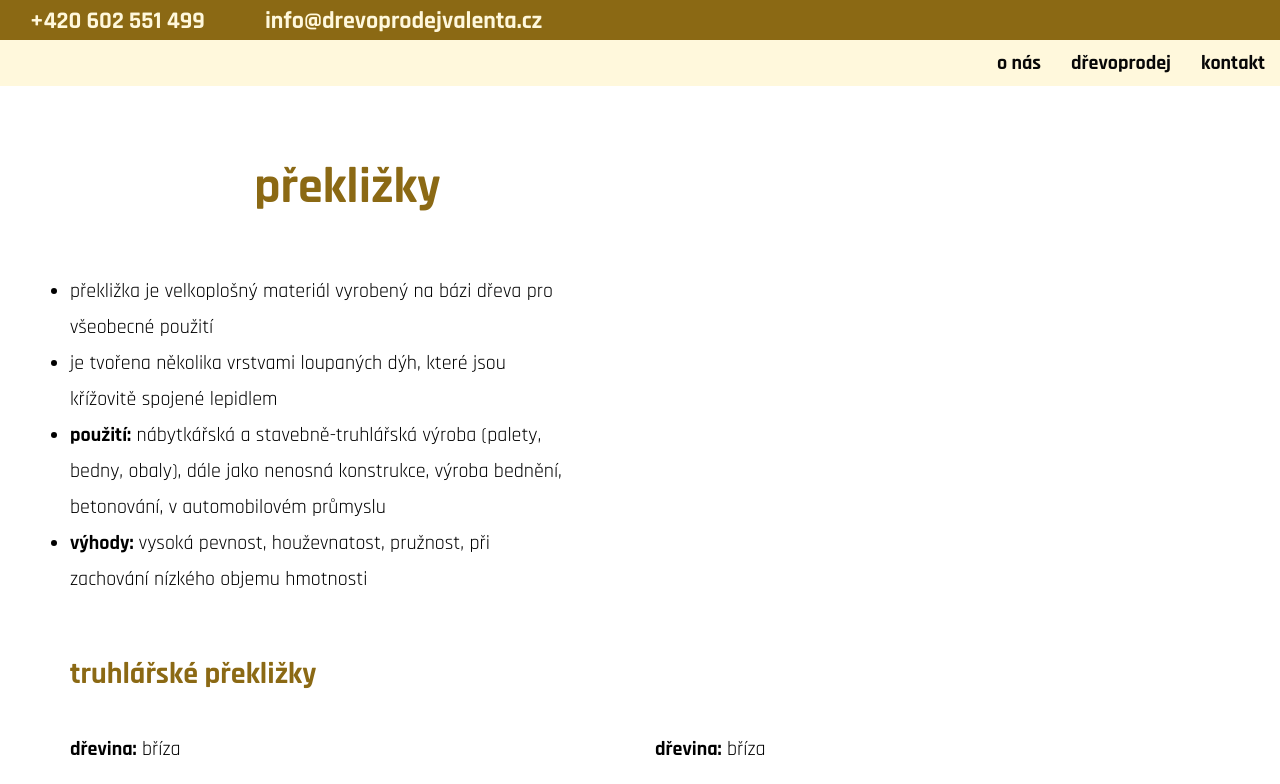
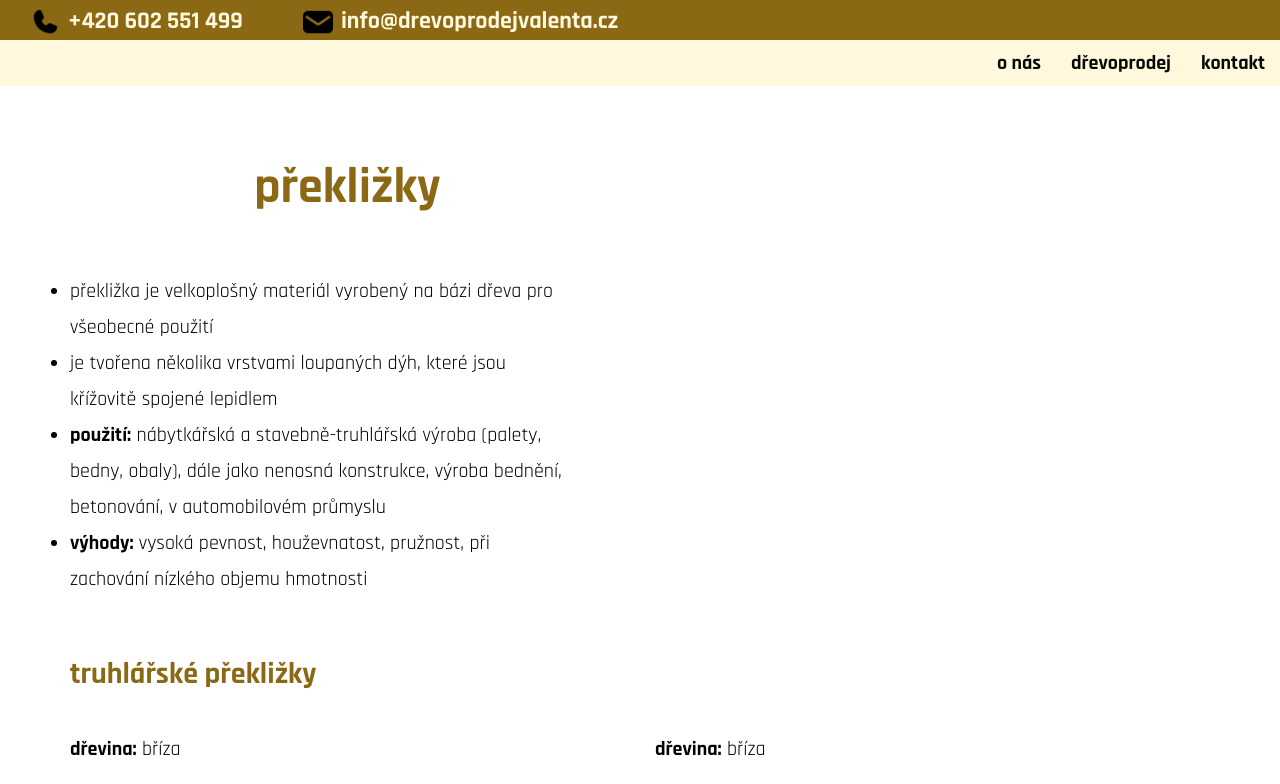
Before and after one commit to evamarko/PROJEKT-Drevoprodej-Valenta, an Eleventy site: page drevoprodej/preklizky.html in a window 1280 px wide. Shown: the top 784 px of the page. Built offline with nearby package versions, Linux system fonts and the light colour scheme; Eleventy itself is replaced by a stand-in of ours; files that its build step writes are made by us from their sources; a script that the page names is missing.

Commit message:
Piktogramy header

```diff
--- a/_includes/main-template-drevoprodej.njk
+++ b/_includes/main-template-drevoprodej.njk
@@ -25,13 +25,19 @@
   <body>
     <header class="header">
       <div class="header__contact">
+        <div class="header__flex">
+          <img class="header__icon" src="/images/phone.png" alt="" />
           <p class="header__contact--phone">+420 602 551 499</p>
+        </div>
 
+        <div class="header__flex">
+          <img class="header__icon" src="/images/mail.png" alt="" />
           <a
             class="header__contact--email"
             href="mailto:info@drevoprodejvalenta.cz"
             >info@drevoprodejvalenta.cz</a
           >
+        </div>
       </div>
 
       <nav class="menu">
--- a/drevoprodej/preklizky.html
+++ b/drevoprodej/preklizky.html
@@ -237,6 +237,13 @@ title: Překližky | Dřevoprodej Valenta Prušánky
           <td>x</td>
           <td>1250</td>
           <td>x</td>
+          <td>9</td>
+        </tr>
+        <tr>
+          <td>2500</td>
+          <td>x</td>
+          <td>1250</td>
+          <td>x</td>
           <td>21</td>
         </tr>
         <tr>
--- a/scss/_header.scss
+++ b/scss/_header.scss
@@ -14,7 +14,6 @@
   background-position: center;
   background-size: cover;
   height: 300px;
-  //background-attachment: fixed;
 
   @media screen and (min-width: 540px) {
     height: 400px;
@@ -79,7 +78,6 @@
 
   @media screen and (min-width: 960px) {
     font-size: 24px;
-    padding-left: 30px;
   }
 }
 
@@ -88,3 +86,23 @@
 .header__contact--email:hover {
   text-decoration: underline;
 }
+
+//Ikony
+.header__icon {
+  width: 25px;
+  height: 25px;
+  margin-right: 8px;
+
+  @media screen and (min-width: 960px) {
+    width: 30px;
+    height: 30px;
+    margin-left: 30px;
+  }
+}
+
+//Ikony flex
+.header__flex {
+  display: flex;
+  justify-content: flex-end;
+  align-items: center;
+}
```
Also changed, not shown: css/style.css, 1 other file. Lines whose indentation alone changed are shown as unchanged.
